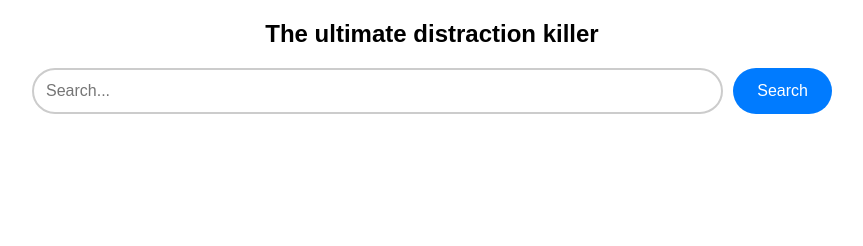
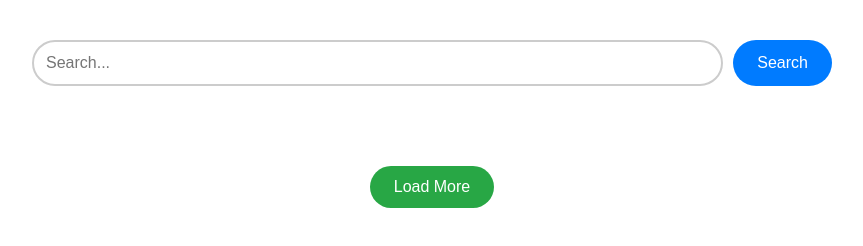
Before and after one commit to AdityaMaurya90/yab-tab, a plain HTML site: page index.html in a window 1280 px wide. Shown: the whole page, without its empty margins (208-1071 px from the left). Drawn offline with Linux system fonts and the light colour scheme.

Commit message:
index.html

```diff
--- a/index.html
+++ b/index.html
@@ -114,6 +114,7 @@
             color: white;
             cursor: pointer;
             margin: 20px auto;
+            display: block;
             text-align: center;
         }
 
@@ -123,9 +124,6 @@
     </style>
 </head>
 <body>
-    <h1 style="text-align: center; font-size: 24px; margin-bottom: 20px;">
-        The ultimate distraction killer
-    </h1>
     <div id="search-container">
         <input type="text" id="search-input" placeholder="Search..." autocomplete="off">
         <button id="search-button">Search</button>
@@ -140,7 +138,7 @@
     </div>
 
     <script>
-        const API_KEY = 'AIzaSyDrdDVjqX0B-tSDVKi-nN3QsBoB9hb-2kg'; // Replace with your YouTube API key
+        const API_KEY = 'YOUR_YOUTUBE_API_KEY'; // Replace with your YouTube API key
         let player;
         let nextPageToken = "";
 
```
